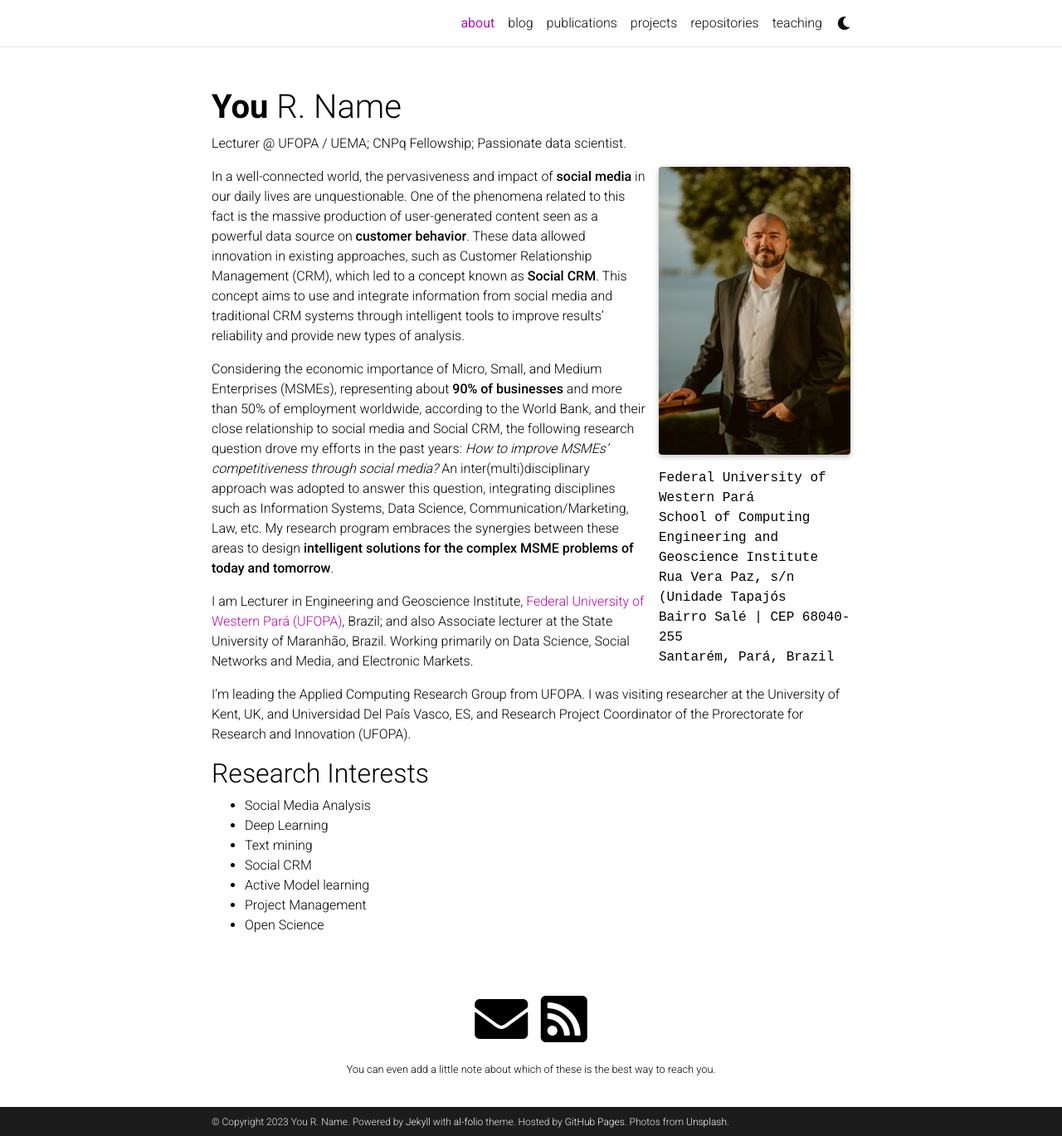
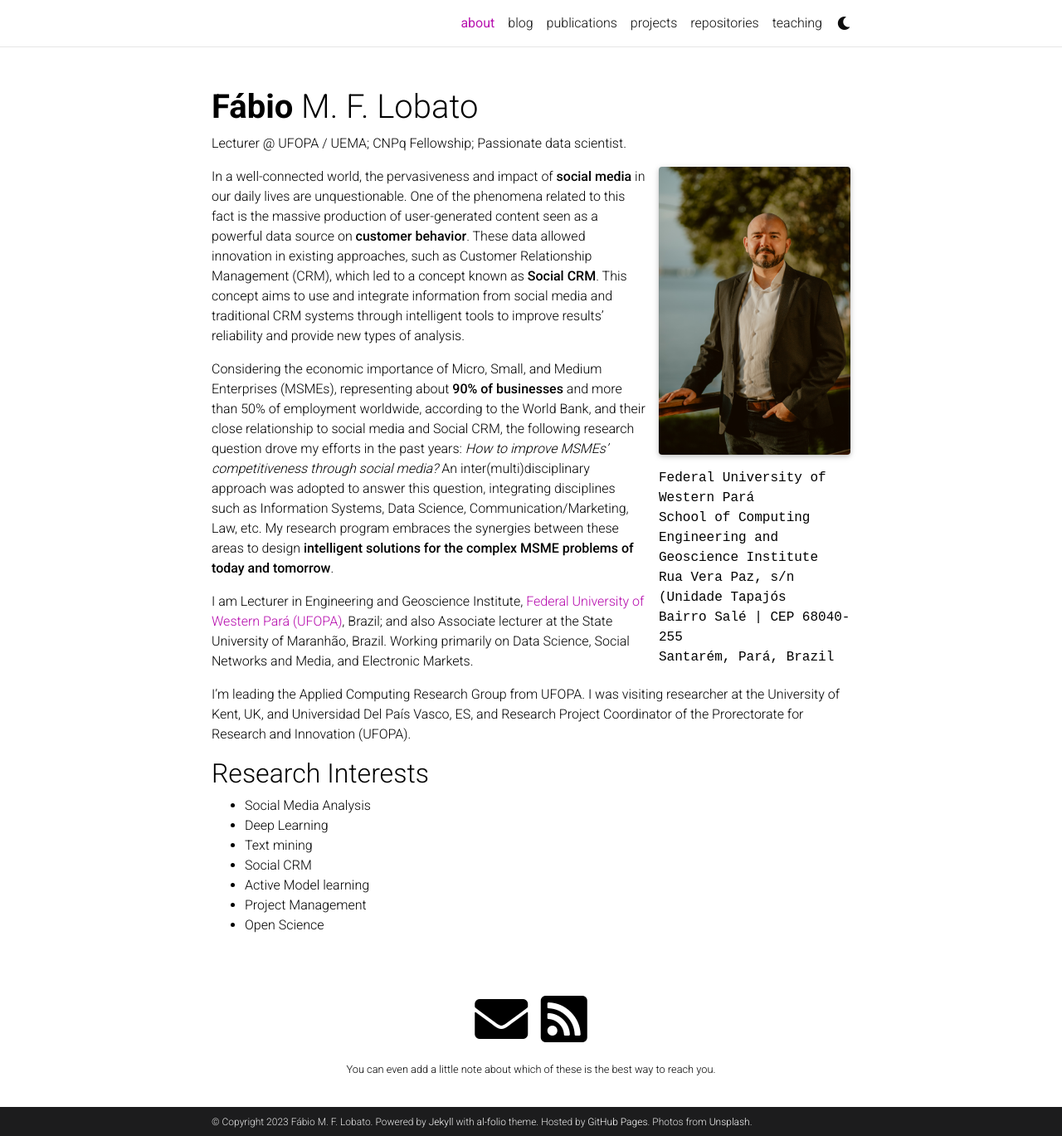
Before and after one commit to fabiolobato/fabiolobato.github.io, a Jekyll site: the page built from _pages/about.md, in a window 1280 px wide and 1369 px high. Shown: the whole window at 83% size. Built offline with Jekyll 4.4.1, drawn with Linux system fonts in a browser that asks for light colours; full-size pictures stand in for the smaller copies a plugin makes; comment, search, counter and statistics services are not loaded; a style sheet for code colours, icons or effects is not loaded.

Commit message:
Update _config.yml

```diff
--- a/_config.yml
+++ b/_config.yml
@@ -3,17 +3,17 @@
 # -----------------------------------------------------------------------------
 
 title: blank # the website title (if blank, full name will be used instead)
-first_name: You
-middle_name: R.
-last_name: Name
-email: you@example.com
+first_name: Fábio
+middle_name: M. F.
+last_name: Lobato
+email: fabio.lobato@ufopa.edu.br
 description: > # the ">" symbol means to ignore newlines until "footer_text:"
   A simple, whitespace theme for academics. Based on [*folio](https://github.com/bogoli/-folio) design.
 footer_text: >
   Powered by <a href="https://jekyllrb.com/" target="_blank">Jekyll</a> with <a href="https://github.com/alshedivat/al-folio">al-folio</a> theme.
   Hosted by <a href="https://pages.github.com/" target="_blank">GitHub Pages</a>.
   Photos from <a href="https://unsplash.com" target="_blank">Unsplash</a>.
-keywords: jekyll, jekyll-theme, academic-website, portfolio-website  # add your own keywords or leave empty
+keywords: # add your own keywords or leave empty
 
 lang: en # the language of your site (for example: en, fr, cn, ru, etc.)
 icon: ⚛️  # the emoji used as the favicon (alternatively, provide image name in /assets/img/)
```
